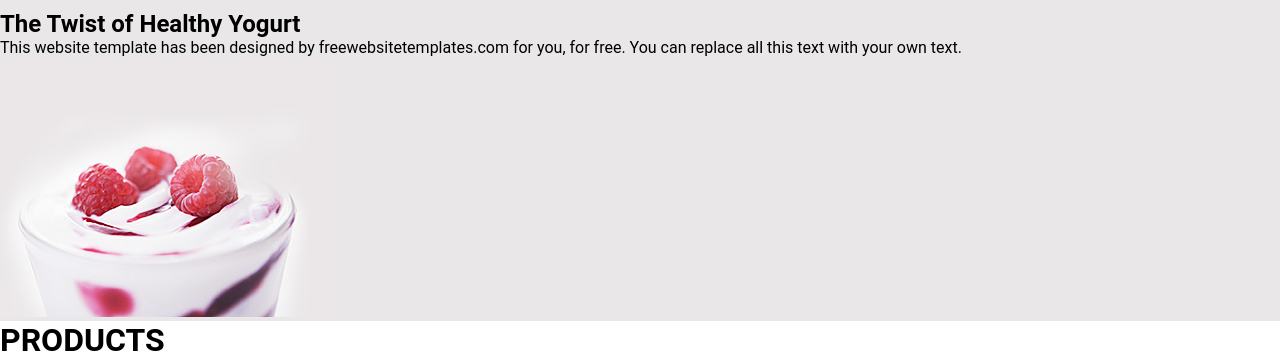
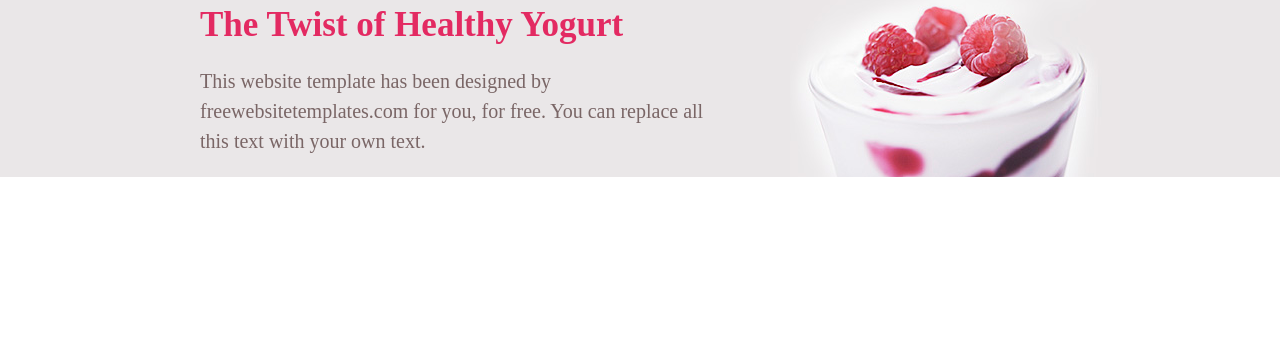
Before and after one commit to hafsahali/Shop, a plain HTML site: page index.html in a window 1280 px wide. Shown: the part 833-1192 px from the top of the page. After the commit the page ends 1010 px from the top, so only its background shows below. Drawn offline with Linux system fonts and the light colour scheme.

Commit message:
new product

```diff
--- a/index.html
+++ b/index.html
@@ -27,7 +27,7 @@
     </header>
     <div class="product">
       <div>
-					<div class="pdt">
+        <div>
     	   <h1>NEW PRODUCT</h1>
 		   <h2>The Twist of Healthy Yogurt</h2>
 		   <p>This website template has been designed by freewebsitetemplates.com for you, for free. You can replace all this text with your own text.</p>
@@ -35,11 +35,7 @@
            <img src="images/yogurt.jpg" alt="">
         </div>
         </div>
-			<div class="footer">
-				<div>
-					<ul>
-						<li>
-							<a href="product.html" class="product"></a>
-							<h1>PRODUCTS</h1>
+    </div>
+
 </body>
 </html>
--- a/style.css
+++ b/style.css
@@ -58,15 +58,23 @@ body{
 }
 .product{
     background-color: #eae7e8;
-	margin: 0;
-	max-width: none;
-	padding: 0;
     width: 100%;
-
+}
+.product div{
+    margin: 0 auto;
+	max-width: 960px;
+	overflow: hidden;
+}
+.product div div{
+    float: left;
+	padding: 0 0 0 40px;
+	width: 560px;
 }
 .product img{
-
-
+    display: block;
+	float: right;
+	position: relative;
+	width: auto;
 }
 .product h1{
     color: brown;
@@ -75,6 +83,19 @@ body{
 	font-size: 20px;
 	font-weight: normal;
 	padding: 50px 0 20px;
-	text-align: left;
     text-transform: uppercase;
 }
+.product h2{
+    color: #E32A62;
+	display: block;
+	font-family: magra-bold-webfont;
+	font-size: 35px;
+	line-height: 30px;
+	padding: 0 0 26px;
+}
+.product p{
+    color: #7a6666;
+	font-family: roboto-regular-webfont;
+	font-size: 20px;
+	line-height: 30px;
+}
```
Lines whose indentation alone changed are shown as unchanged.
